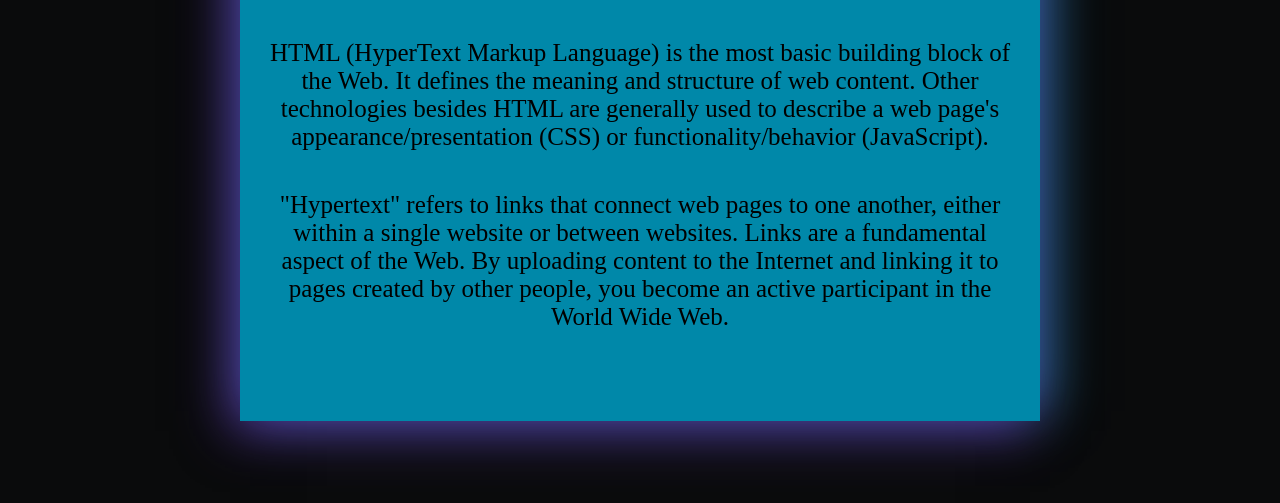
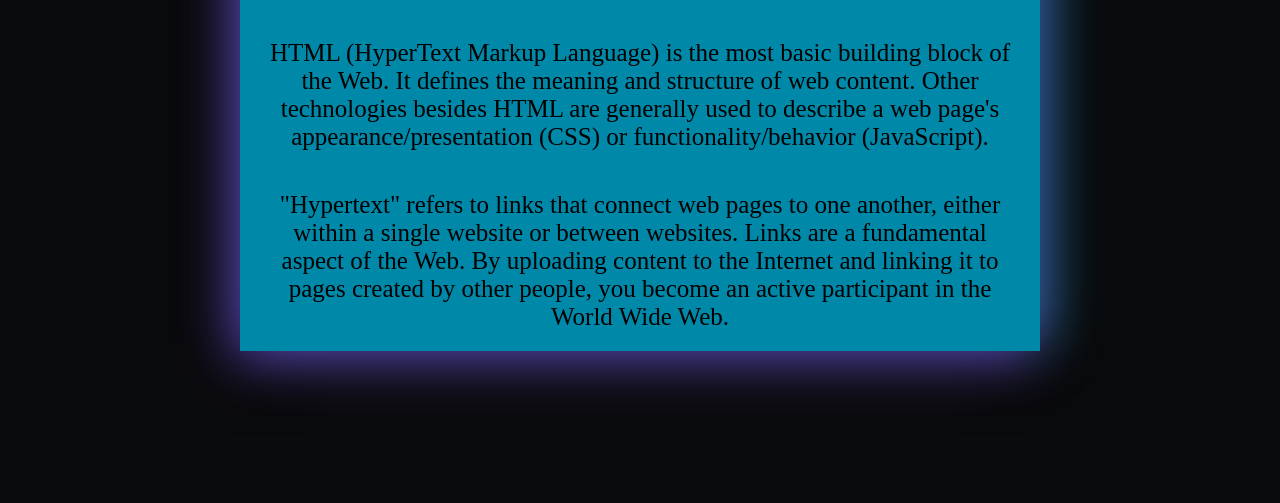
Before and after one commit to RoGer-96/NavigationBar, a plain HTML site: page index.html in a window 1280 px wide. Shown: the part 189-692 px from the top of the page. Drawn offline with Linux system fonts and the light colour scheme.

Commit message:
Finally
.content -> height 100%

```diff
--- a/style.css
+++ b/style.css
@@ -71,7 +71,6 @@ button:hover {
 
 .logo {
     height: 50px;
-    /* width: 40px; */
 }
 
 /*--------------{ DIV->CONTENT }-----------------*/
@@ -82,7 +81,7 @@ button:hover {
     margin-left: auto;
     margin-right: auto;
     max-width: 800px;
-    height: 500px;
+    height: 100%;
     background-color: #0088a9;
     box-shadow: -10px 10px 50px 0 rgba(143, 64, 248, 0.5), 10px -10px 50px 0 rgba(39, 200, 255, 0.5);
     /* backdrop-filter: blur(5px); */
```
